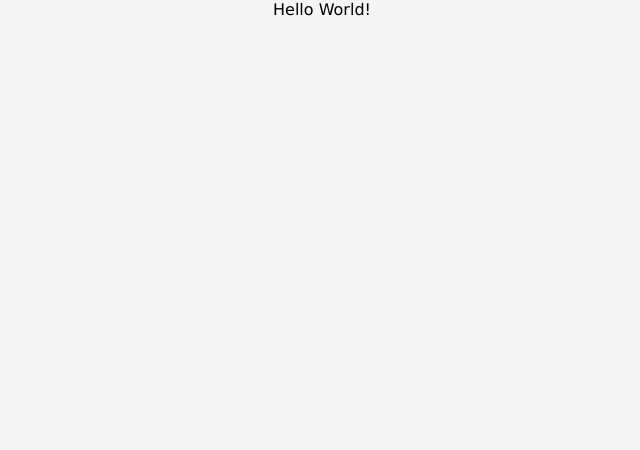
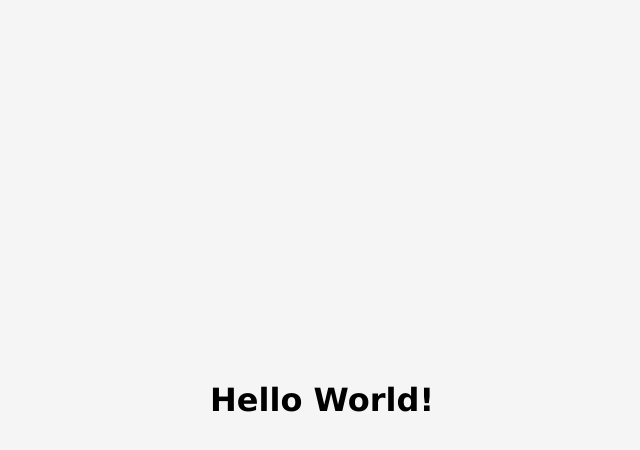
Before and after one commit to Sivaranjani-Sk/tj-workshop, a React (Create React App) app: page / in a window 1280 px wide. Shown: the top 450 px of the page, without its empty margins (318-958 px from the left). Built offline with nearby package versions, Linux system fonts and the light colour scheme.

Commit message:
hello world

```diff
--- a/src/components/Home.jsx
+++ b/src/components/Home.jsx
@@ -1,5 +1,7 @@
+import "./home.css";
+
 function Home() {
-  return <div>Hello World!</div>;
+  return <h1 className="home_wrap">Hello World!</h1>;
 }
 
 export default Home;
--- /dev/null
+++ b/src/components/home.css
@@ -0,0 +1,5 @@
+.home_wrap {
+  display:flex;
+  justify-content:center;
+  align-items:center;
+}
--- a/src/index.css
+++ b/src/index.css
@@ -5,4 +5,6 @@ body {
   margin: 0;
   background-color: #f5f5f5;
   font-family: Verdana, Geneva, Tahoma, sans-serif;
+  width:100vw;
+  height:100vh
 }
```
Also changed, not shown: 2 other files (tests, documents, lock files or other folders).
